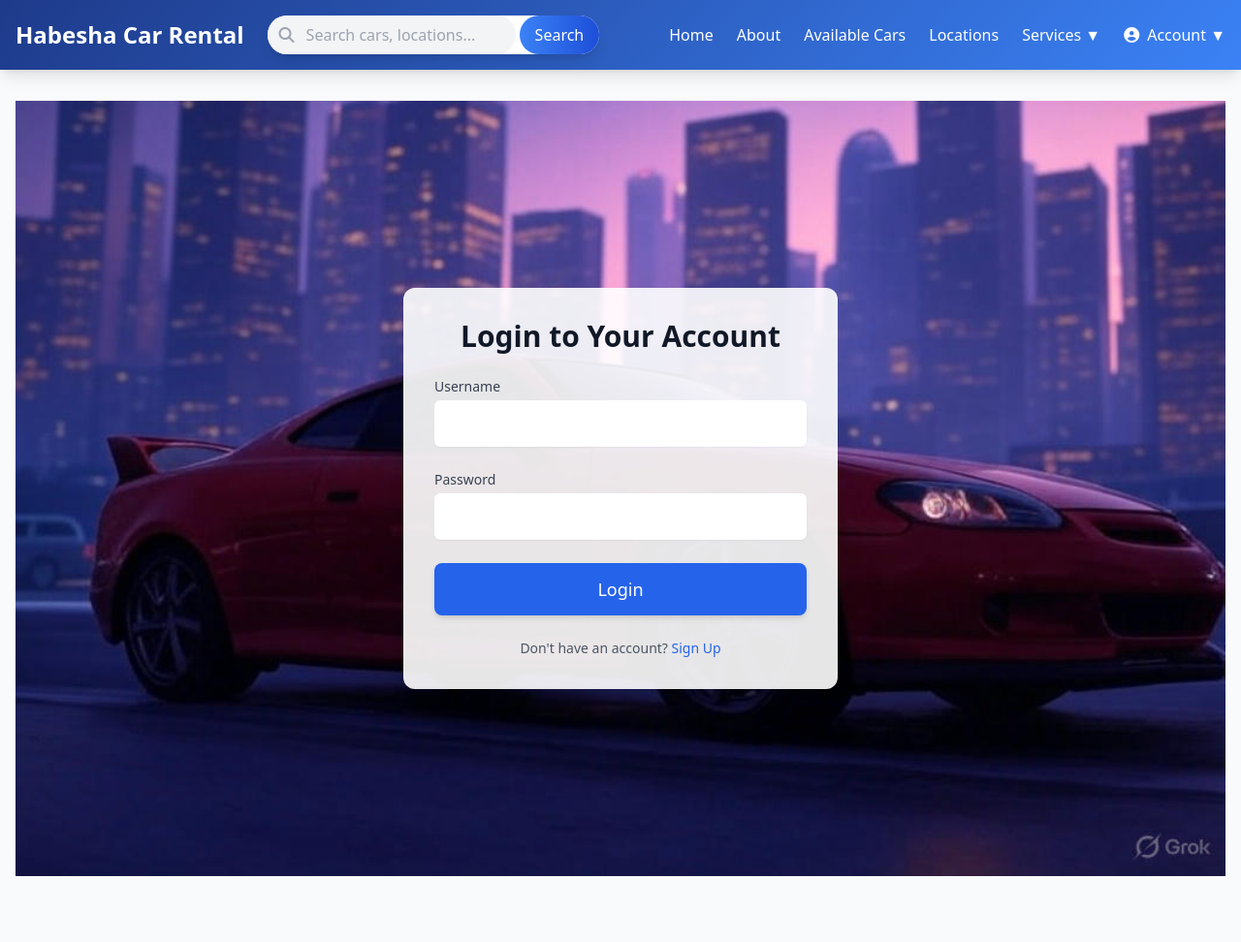
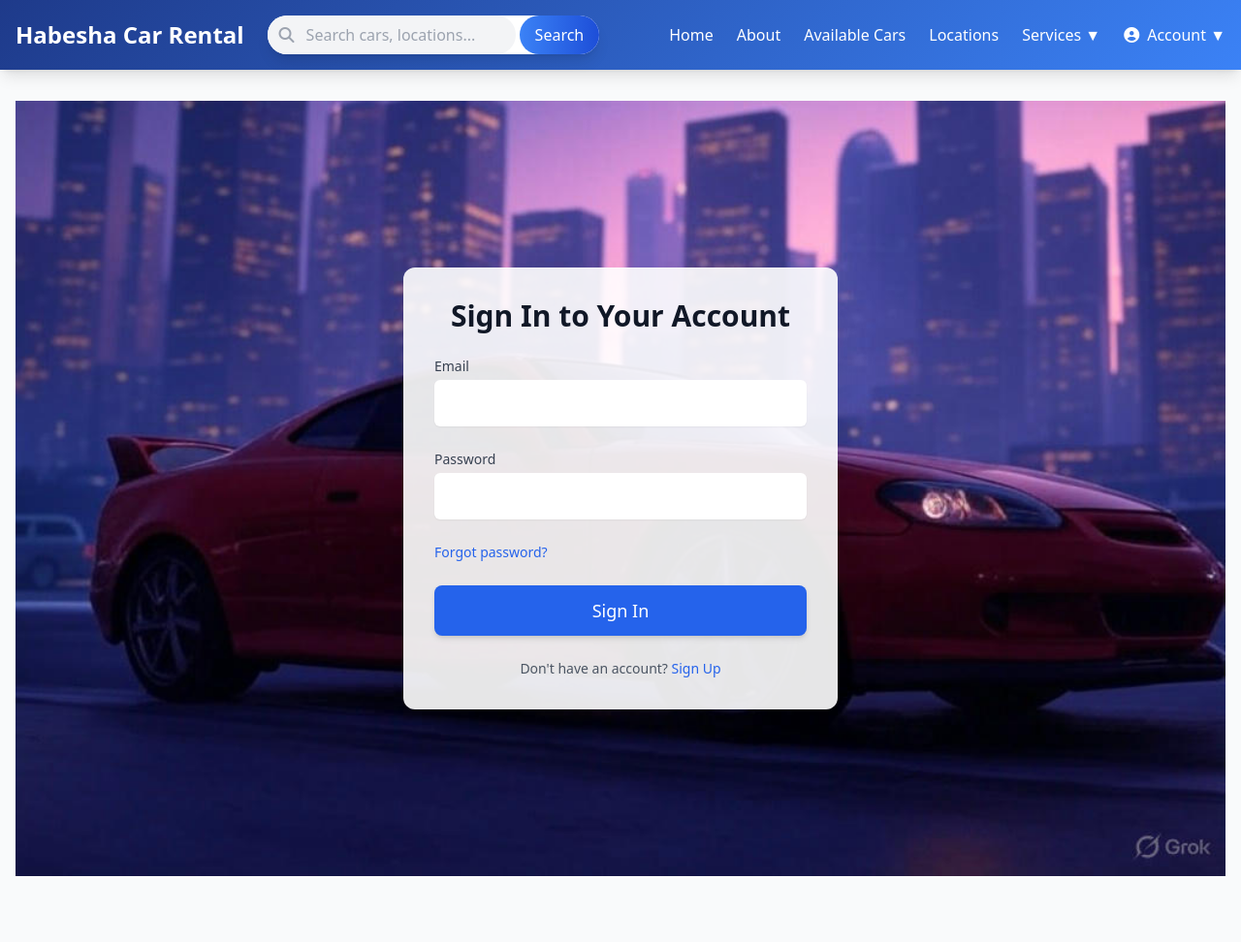
Before and after one commit to practicmakesperfact/Car-rental-system, a Django app: page / in a window 1280 px wide. Shown: the top 972 px of the page at 97% size. Run offline with Django 5.2, Linux system fonts and the light colour scheme; some libraries are stand-ins or nearby versions.

Commit message:
implement password reset and email verification

```diff
--- a/rental/templates/rental/login.html
+++ b/rental/templates/rental/login.html
@@ -1,56 +1,55 @@
-
 {% extends 'rental/base.html' %}
 {% load static %}
 
 {% block content %}
 <div class="min-h-screen flex items-center justify-center relative overflow-hidden">
-    <!-- Background with Twilight Glow Gradient -->
     <div class="absolute inset-0 z-0">
-        <!-- Twilight glow gradient -->
         <div class="absolute inset-0 bg-gradient-to-br from-purple-900 via-blue-900 to-orange-500 opacity-50"></div>
-        <!-- Static red car -->
-        <img src="{% static 'images/redcar.png' %}" alt="Red Car" class="absolute bottom-0 left-1/2 transform -translate-x-1/2 z-10 w-full bg-cover" >
+        <img src="{% static 'images/redcar.png' %}" alt="Red Car" class="absolute bottom-0 left-1/2 transform -translate-x-1/2 z-10 w-full bg-cover">
     </div>
 
-    <!-- Login Form -->
-    <div class="relative max-w-md w-full bg-white bg-opacity-90 p-8 rounded-xl shadow-2xl transform transition-all duration-300 hover:shadow-3xl z-20">
+    <div class="relative max-w-md w-full bg-white bg-opacity-90 p-8 rounded-xl shadow-2xl z-20">
         <h2 class="text-3xl font-extrabold text-gray-900 text-center mb-6">
-            Login to Your Account
+            Sign In to Your Account
         </h2>
+
+        {% if messages %}
+            {% for message in messages %}
+                <div class="bg-red-100 text-red-800 p-3 rounded-md mb-4">
+                    {{ message }}
+                </div>
+            {% endfor %}
+        {% endif %}
 
         <form method="post" class="space-y-6">
             {% csrf_token %}
             <div>
-                <label for="id_username" class="block text-sm font-medium text-gray-700">Username</label>
-                <input type="text" name="username" id="id_username" required
-                       class="mt-1 block w-full rounded-md border-gray-300 shadow-sm focus:border-blue-500 focus:ring-blue-500 p-3 transition-all duration-200">
+                <label for="id_email" class="block text-sm font-medium text-gray-700">Email</label>
+                <input type="email" name="email" id="id_email" required
+                       class="mt-1 block w-full rounded-md border-gray-300 shadow-sm focus:border-blue-500 focus:ring-blue-500 p-3">
             </div>
 
             <div>
                 <label for="id_password" class="block text-sm font-medium text-gray-700">Password</label>
                 <input type="password" name="password" id="id_password" required
-                       class="mt-1 block w-full rounded-md border-gray-300 shadow-sm focus:border-blue-500 focus:ring-blue-500 p-3 transition-all duration-200">
+                       class="mt-1 block w-full rounded-md border-gray-300 shadow-sm focus:border-blue-500 focus:ring-blue-500 p-3">
             </div>
 
-            {% if form.errors %}
-                <div class="bg-red-50 border border-red-200 text-red-800 p-4 rounded-lg shadow-sm">
-                    Your username and password didn't match. Please try again.
-                </div>
-            {% endif %}
+            <div class="flex justify-between text-sm text-blue-600 mt-1">
+                <a href="{% url 'password_reset' %}" class="hover:underline">Forgot password?</a>
+            </div>
 
             <div class="mt-8">
                 <button type="submit"
-                        class="w-full flex justify-center py-3 px-6 border border-transparent rounded-lg shadow-md text-lg font-medium text-white bg-blue-600 hover:bg-blue-700 focus:outline-none focus:ring-2 focus:ring-offset-2 focus:ring-blue-500 transition-all duration-300 transform hover:scale-105">
-                    Login
+                        class="w-full py-3 px-6 rounded-lg shadow-md text-lg font-medium text-white bg-blue-600 hover:bg-blue-700">
+                    Sign In
                 </button>
             </div>
         </form>
 
         <p class="mt-6 text-center text-sm text-gray-600">
             Don't have an account?
-            <a href="{% url 'register' %}" class="font-medium text-blue-600 hover:text-blue-800 transition-colors duration-200">
-                Sign Up
-            </a>
+            <a href="{% url 'register' %}" class="font-medium text-blue-600 hover:text-blue-800">Sign Up</a>
         </p>
     </div>
 </div>
--- a/rental/urls.py
+++ b/rental/urls.py
@@ -1,9 +1,15 @@
 from django.urls import path
+from django.contrib.auth import views as auth_views
 from . import views
 
 urlpatterns = [
     # authentications urls
      path('', views.user_login, name='login'),
+    path('password-reset/', auth_views.PasswordResetView.as_view(template_name='rental/password_reset.html'), name='password_reset'),
+    path('password-reset/done/', auth_views.PasswordResetDoneView.as_view(template_name='rental/password_reset_done.html'), name='password_reset_done'),
+    path('reset/<uidb64>/<token>/', auth_views.PasswordResetConfirmView.as_view(template_name='rental/password_reset_confirm.html'), name='password_reset_confirm'),
+    path('reset/done/', auth_views.PasswordResetCompleteView.as_view(template_name='rental/password_reset_complete.html'), name='password_reset_complete'),
+
     path('register', views.register, name='register'),
     path('logout/', views.user_logout, name='logout'),
 
--- a/rental/views.py
+++ b/rental/views.py
@@ -248,15 +248,22 @@ def register(request):
 
 
 def user_login(request):
-    if request.method=='POST':
-        username = request.POST['username']
+    if request.method == 'POST':
+        email = request.POST['email']
         password = request.POST['password']
-        user = authenticate(request, username=username, password=password)
+
+        try:
+            user = User.objects.get(email=email)
+            user = authenticate(request, username=user.username, password=password)
+        except User.DoesNotExist:
+            user = None
+
         if user is not None:
             login(request, user)
             return redirect('home')
         else:
-            messages.error(request, 'Invalid username or password.')
+            messages.error(request, 'Invalid email or password.')
+
     return render(request, 'rental/login.html')
 def user_logout(request):
     logout(request)
```
Also changed, not shown: car_rental/settings.py (+11 -1 lines), rental/templates/rental/password_reset.html (added, +13 -0 lines), rental/utils.py (+13 -4 lines), README.md, db.sqlite3.
